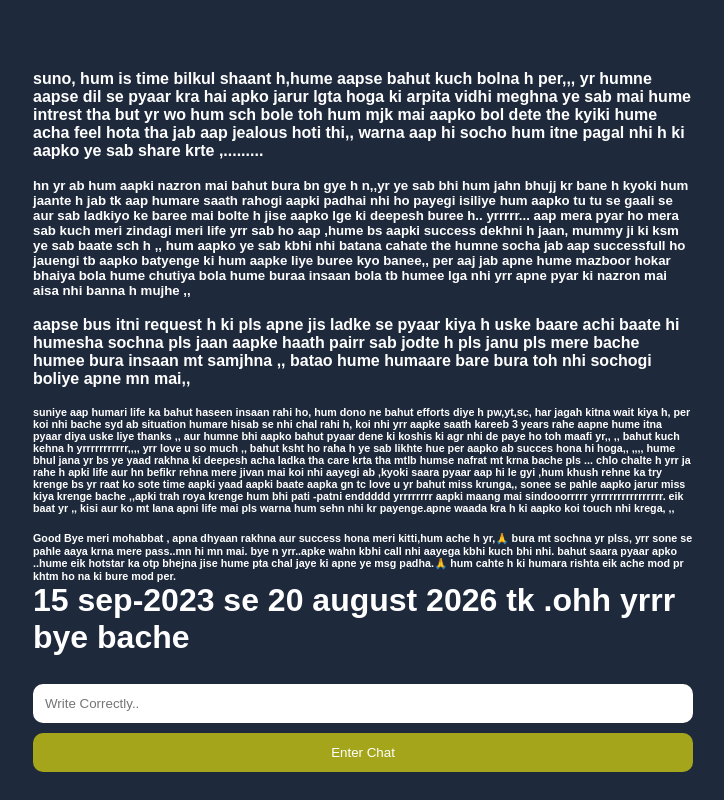
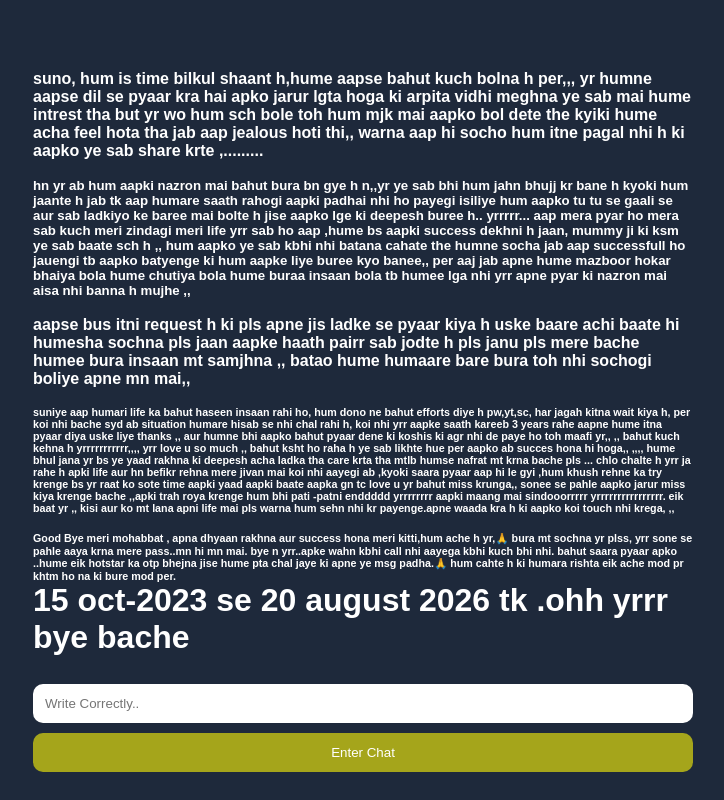
Before and after one commit to dekisugi188-lgtm/bubududu, a website: page public/index.html in a window 1280 px wide. Shown: the whole page, without its empty margins (277-1001 px from the left). Drawn offline with nearby package versions, Linux system fonts and the light colour scheme; no server answers.

Commit message:
final fixed chat

```diff
--- a/public/index.html
+++ b/public/index.html
@@ -360,7 +360,7 @@ max-height:95%;">
   bahut saara pyaar apko ..hume eik hotstar ka otp bhejna jise hume pta chal jaye ki apne ye msg padha.🙏
   hum cahte h ki humara rishta eik ache mod pr khtm ho na ki bure mod per.
  </h6>
- <h1>15 sep-2023 se 20 august 2026 tk .ohh yrrr bye bache</h1>
+ <h1>15 oct-2023 se 20 august 2026 tk .ohh yrrr bye bache</h1>
  <br>
   <input id="room" type="password" placeholder="Write Correctly..">
   <button onclick="join()">Enter Chat</button>
```
